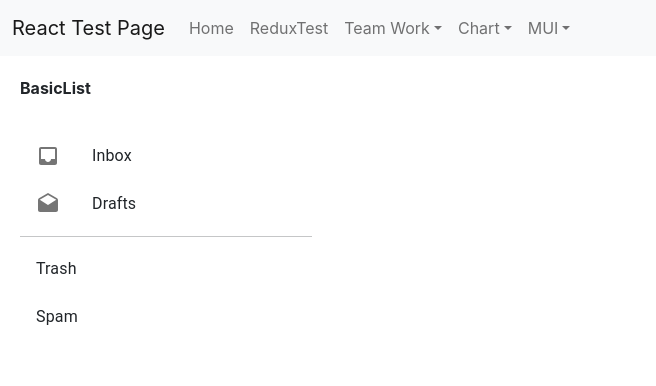
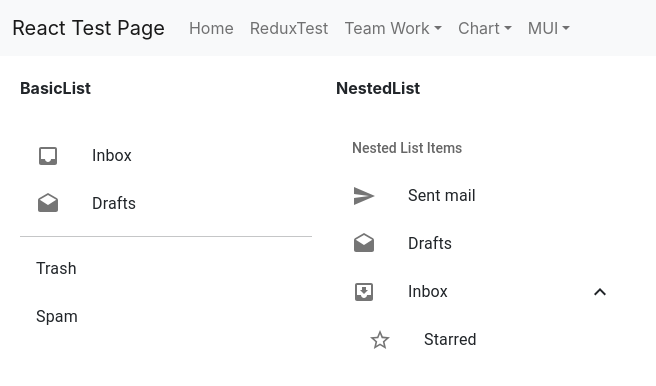
Before and after one commit to jinseok1306/React-Test, a React (Create React App) app in the folder ReactProject/client_app/: page /MUI/ListPage in a window 1280 px wide. Shown: the top 386 px of the page, without its empty margins (0-656 px from the left). Built offline with nearby package versions, Linux system fonts and the light colour scheme.

Commit message:
MUI NestedList 테스트 완료

```diff
--- /dev/null
+++ b/ReactProject/client_app/src/components/List/NestedList.tsx
@@ -0,0 +1,64 @@
+import * as React from 'react';
+import ListSubheader from '@mui/material/ListSubheader';
+import List from '@mui/material/List';
+import ListItemButton from '@mui/material/ListItemButton';
+import ListItemIcon from '@mui/material/ListItemIcon';
+import ListItemText from '@mui/material/ListItemText';
+import Collapse from '@mui/material/Collapse';
+import InboxIcon from '@mui/icons-material/MoveToInbox';
+import DraftsIcon from '@mui/icons-material/Drafts';
+import SendIcon from '@mui/icons-material/Send';
+import ExpandLess from '@mui/icons-material/ExpandLess';
+import ExpandMore from '@mui/icons-material/ExpandMore';
+import StarBorder from '@mui/icons-material/StarBorder';
+
+export default function NestedList() {
+    const [open, setOpen] = React.useState(true);
+
+    const handleClick = () => {
+        setOpen(!open);
+    };
+
+    return (
+        <List
+            sx={{ width: '100%', maxWidth: 360, bgcolor: 'background.paper' }}
+            component="nav"
+            aria-labelledby="nested-list-subheader"
+            subheader={
+                <ListSubheader component="div" id="nested-list-subheader">
+                    Nested List Items
+                </ListSubheader>
+            }
+        >
+            <ListItemButton>
+                <ListItemIcon>
+                    <SendIcon />
+                </ListItemIcon>
+                <ListItemText primary="Sent mail" />
+            </ListItemButton>
+            <ListItemButton>
+                <ListItemIcon>
+                    <DraftsIcon />
+                </ListItemIcon>
+                <ListItemText primary="Drafts" />
+            </ListItemButton>
+            <ListItemButton onClick={handleClick}>
+                <ListItemIcon>
+                    <InboxIcon />
+                </ListItemIcon>
+                <ListItemText primary="Inbox" />
+                {open ? <ExpandLess /> : <ExpandMore />}
+            </ListItemButton>
+            <Collapse in={open} timeout="auto" unmountOnExit>
+                <List component="div" disablePadding>
+                    <ListItemButton sx={{ pl: 4 }}>
+                        <ListItemIcon>
+                            <StarBorder />
+                        </ListItemIcon>
+                        <ListItemText primary="Starred" />
+                    </ListItemButton>
+                </List>
+            </Collapse>
+        </List>
+    );
+}
--- a/ReactProject/client_app/src/pages/MUI/ListPage.tsx
+++ b/ReactProject/client_app/src/pages/MUI/ListPage.tsx
@@ -2,6 +2,7 @@
 import Menu from '../../components/Menu';
 import Grid from '@mui/material/Grid';
 import BasicList from '../../components/List/BasicList';
+import NestedList from '../../components/List/NestedList';
 
 const ListPage = () => {
     return (
@@ -13,6 +14,10 @@
                         <b>BasicList</b><div>&nbsp;</div>
                         <BasicList />
                     </Grid>
+                    <Grid item xs={3}>
+                        <b>NestedList</b><div>&nbsp;</div>
+                        <NestedList />
+                    </Grid>
                 </Grid>
             </div>
         </div>
```
Also changed, not shown: 1 other file (tests, documents, lock files or other folders).
